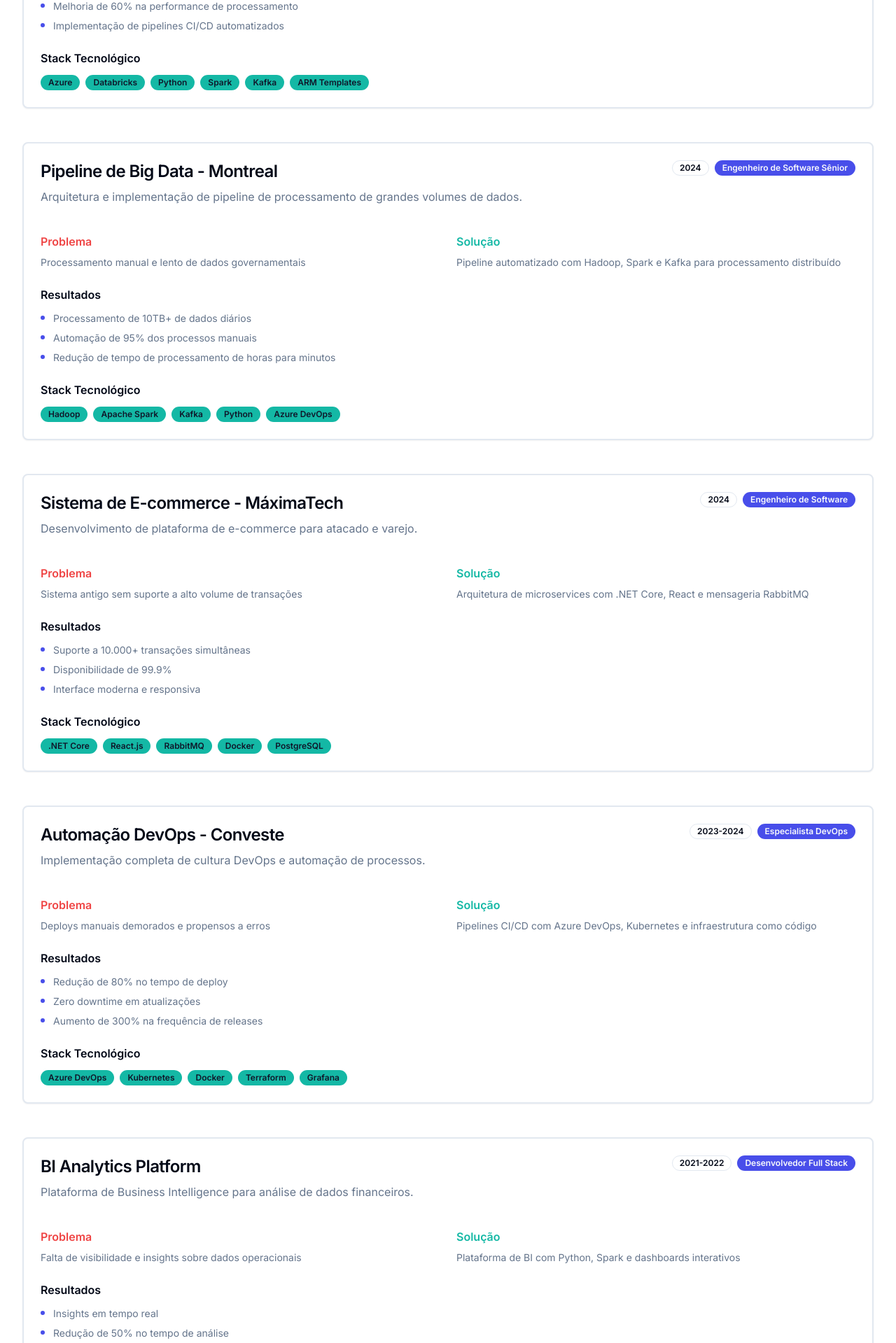
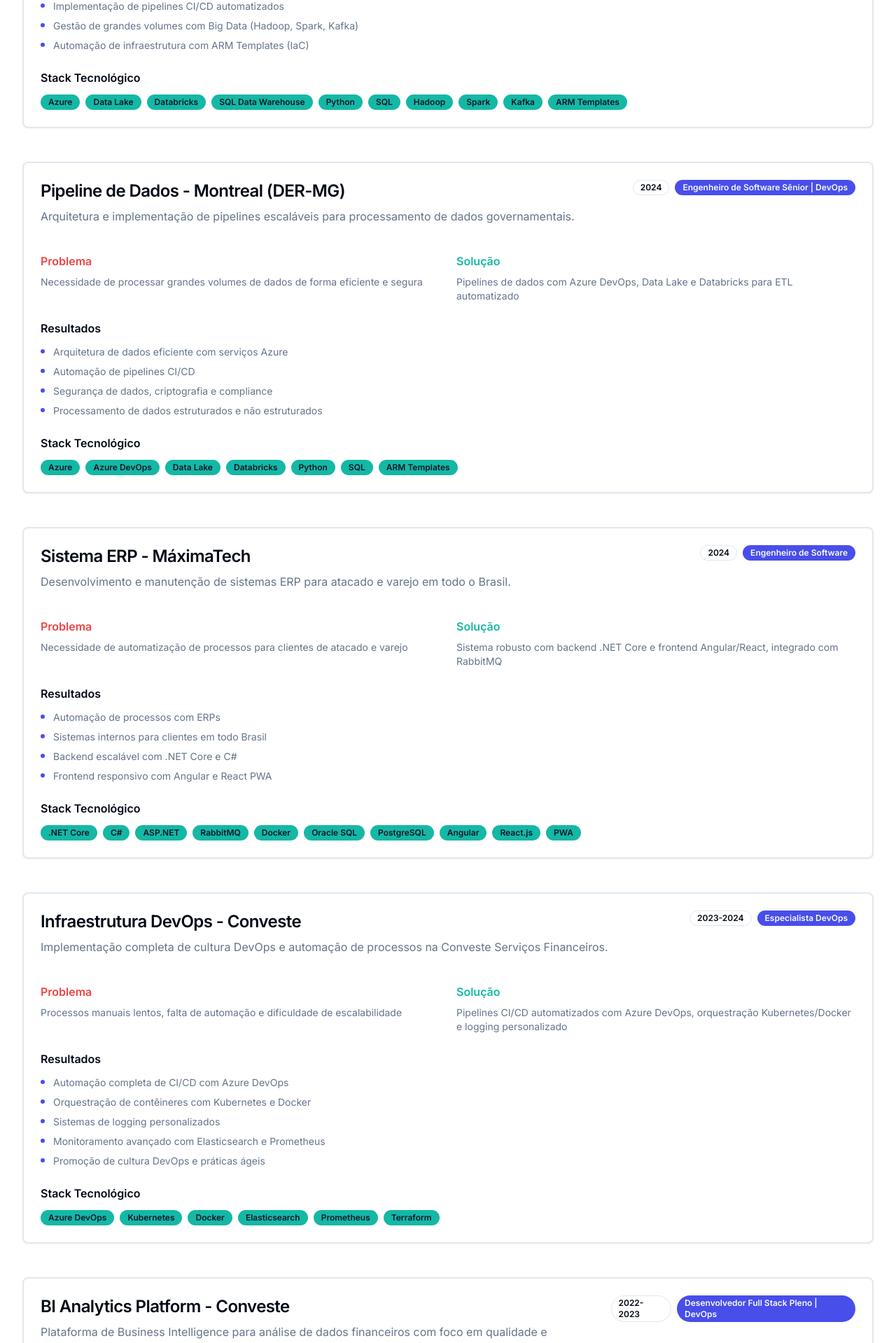
Before and after one commit to pedro-canedo/pedrocanedowebsite, a Next.js app: page /projetos in a window 1280 px wide. Shown: the part 640-2559 px from the top of the page at 70% size. Built offline with nearby package versions, Linux system fonts and the light colour scheme; no server answers.

Commit message:
feat: atualiza projetos com experiências profissionais reais e ajusta imagem de perfil

```diff
--- a/app/page.tsx
+++ b/app/page.tsx
@@ -44,7 +44,6 @@
           <div className="space-y-8">
             <div className="space-y-4">
               <h1 className="text-4xl font-bold tracking-tighter sm:text-5xl md:text-6xl lg:text-7xl">
-                Olá, sou{' '}
                 <span className="bg-gradient-to-r from-primary to-secondary bg-clip-text text-transparent">
                   Pedro Canedo
                 </span>
--- a/app/projetos/page.tsx
+++ b/app/projetos/page.tsx
@@ -11,74 +11,98 @@
 
 const projects = [
   {
-    title: 'DER-MG - Modernização de Infraestrutura',
+    title: 'DER-MG - Centralização e Otimização de Dados',
     description: 'Liderança técnica na modernização da infraestrutura do Departamento de Estradas e Rodagem de Minas Gerais.',
-    problem: 'Sistema legado com baixa escalabilidade e alto custo operacional',
-    solution: 'Migração para Azure com arquitetura de dados moderna utilizando Data Lake e Databricks',
+    problem: 'Dados fragmentados em sistemas legados sem centralização e baixa eficiência de processamento',
+    solution: 'Arquitetura de dados moderna em Azure com Data Lake, SQL Data Warehouse e Databricks para centralização e otimização',
     results: [
-      'Redução de 40% nos custos operacionais',
-      'Melhoria de 60% na performance de processamento',
-      'Implementação de pipelines CI/CD automatizados'
+      'Centralização de dados governamentais em nuvem',
+      'Implementação de pipelines CI/CD automatizados',
+      'Gestão de grandes volumes com Big Data (Hadoop, Spark, Kafka)',
+      'Automação de infraestrutura com ARM Templates (IaC)'
     ],
-    stack: ['Azure', 'Databricks', 'Python', 'Spark', 'Kafka', 'ARM Templates'],
+    stack: ['Azure', 'Data Lake', 'Databricks', 'SQL Data Warehouse', 'Python', 'SQL', 'Hadoop', 'Spark', 'Kafka', 'ARM Templates'],
     role: 'Tech Lead',
-    year: '2025'
+    year: '2024-2025'
   },
   {
-    title: 'Pipeline de Big Data - Montreal',
-    description: 'Arquitetura e implementação de pipeline de processamento de grandes volumes de dados.',
-    problem: 'Processamento manual e lento de dados governamentais',
-    solution: 'Pipeline automatizado com Hadoop, Spark e Kafka para processamento distribuído',
+    title: 'Pipeline de Dados - Montreal (DER-MG)',
+    description: 'Arquitetura e implementação de pipelines escaláveis para processamento de dados governamentais.',
+    problem: 'Necessidade de processar grandes volumes de dados de forma eficiente e segura',
+    solution: 'Pipelines de dados com Azure DevOps, Data Lake e Databricks para ETL automatizado',
     results: [
-      'Processamento de 10TB+ de dados diários',
-      'Automação de 95% dos processos manuais',
-      'Redução de tempo de processamento de horas para minutos'
+      'Arquitetura de dados eficiente com serviços Azure',
+      'Automação de pipelines CI/CD',
+      'Segurança de dados, criptografia e compliance',
+      'Processamento de dados estruturados e não estruturados'
     ],
-    stack: ['Hadoop', 'Apache Spark', 'Kafka', 'Python', 'Azure DevOps'],
-    role: 'Engenheiro de Software Sênior',
+    stack: ['Azure', 'Azure DevOps', 'Data Lake', 'Databricks', 'Python', 'SQL', 'ARM Templates'],
+    role: 'Engenheiro de Software Sênior | DevOps',
     year: '2024'
   },
   {
-    title: 'Sistema de E-commerce - MáximaTech',
-    description: 'Desenvolvimento de plataforma de e-commerce para atacado e varejo.',
-    problem: 'Sistema antigo sem suporte a alto volume de transações',
-    solution: 'Arquitetura de microservices com .NET Core, React e mensageria RabbitMQ',
+    title: 'Sistema ERP - MáximaTech',
+    description: 'Desenvolvimento e manutenção de sistemas ERP para atacado e varejo em todo o Brasil.',
+    problem: 'Necessidade de automatização de processos para clientes de atacado e varejo',
+    solution: 'Sistema robusto com backend .NET Core e frontend Angular/React, integrado com RabbitMQ',
     results: [
-      'Suporte a 10.000+ transações simultâneas',
-      'Disponibilidade de 99.9%',
-      'Interface moderna e responsiva'
+      'Automação de processos com ERPs',
+      'Sistemas internos para clientes em todo Brasil',
+      'Backend escalável com .NET Core e C#',
+      'Frontend responsivo com Angular e React PWA'
     ],
-    stack: ['.NET Core', 'React.js', 'RabbitMQ', 'Docker', 'PostgreSQL'],
+    stack: ['.NET Core', 'C#', 'ASP.NET', 'RabbitMQ', 'Docker', 'Oracle SQL', 'PostgreSQL', 'Angular', 'React.js', 'PWA'],
     role: 'Engenheiro de Software',
     year: '2024'
   },
   {
-    title: 'Automação DevOps - Conveste',
-    description: 'Implementação completa de cultura DevOps e automação de processos.',
-    problem: 'Deploys manuais demorados e propensos a erros',
-    solution: 'Pipelines CI/CD com Azure DevOps, Kubernetes e infraestrutura como código',
+    title: 'Infraestrutura DevOps - Conveste',
+    description: 'Implementação completa de cultura DevOps e automação de processos na Conveste Serviços Financeiros.',
+    problem: 'Processos manuais lentos, falta de automação e dificuldade de escalabilidade',
+    solution: 'Pipelines CI/CD automatizados com Azure DevOps, orquestração Kubernetes/Docker e logging personalizado',
     results: [
-      'Redução de 80% no tempo de deploy',
-      'Zero downtime em atualizações',
-      'Aumento de 300% na frequência de releases'
+      'Automação completa de CI/CD com Azure DevOps',
+      'Orquestração de contêineres com Kubernetes e Docker',
+      'Sistemas de logging personalizados',
+      'Monitoramento avançado com Elasticsearch e Prometheus',
+      'Promoção de cultura DevOps e práticas ágeis'
     ],
-    stack: ['Azure DevOps', 'Kubernetes', 'Docker', 'Terraform', 'Grafana'],
+    stack: ['Azure DevOps', 'Kubernetes', 'Docker', 'Elasticsearch', 'Prometheus', 'Terraform'],
     role: 'Especialista DevOps',
     year: '2023-2024'
   },
   {
-    title: 'BI Analytics Platform',
-    description: 'Plataforma de Business Intelligence para análise de dados financeiros.',
-    problem: 'Falta de visibilidade e insights sobre dados operacionais',
-    solution: 'Plataforma de BI com Python, Spark e dashboards interativos',
+    title: 'BI Analytics Platform - Conveste',
+    description: 'Plataforma de Business Intelligence para análise de dados financeiros com foco em qualidade e arquitetura.',
+    problem: 'Necessidade de processar e analisar grandes volumes de dados financeiros com qualidade',
+    solution: 'Plataforma BI com Python, Apache Spark, Pandas e arquitetura orientada a eventos (DDD)',
     results: [
-      'Insights em tempo real',
-      'Redução de 50% no tempo de análise',
-      'Decisões baseadas em dados confiáveis'
+      'Processamento de grandes volumes com Spark e Pandas',
+      'Integração com Data Lake Storage Gen2',
+      'Implementação de Domain-Driven Design (DDD)',
+      'Integração com Kafka e Azure Event Hub',
+      'Qualidade de código com TDD e Clean Code',
+      'Monitoramento com SonarQube'
     ],
-    stack: ['Python', 'Apache Spark', 'Pandas', 'Power BI', 'SQL Server'],
-    role: 'Desenvolvedor Full Stack',
-    year: '2021-2022'
+    stack: ['Python', 'Apache Spark', 'Pandas', 'Kafka', 'Azure Event Hub', 'Data Lake Gen2', 'SQL Server', 'Redis', '.NET Core', 'React'],
+    role: 'Desenvolvedor Full Stack Pleno | DevOps',
+    year: '2022-2023'
+  },
+  {
+    title: 'Cloud Infrastructure - H.Tech',
+    description: 'Desenvolvimento e manutenção de infraestrutura em Azure com foco em automação e DevOps.',
+    problem: 'Necessidade de infraestrutura escalável e automatizada em cloud para diversos clientes',
+    solution: 'Infraestrutura como código (IaC) com ARM Templates e Terraform, pipelines CI/CD automatizados',
+    results: [
+      'Infraestrutura automatizada em Azure',
+      'Pipelines CI/CD com Azure DevOps',
+      'Automação com ARM Templates e Terraform',
+      'Monitoramento com Azure Monitor e Application Insights',
+      'Alta disponibilidade e escalabilidade'
+    ],
+    stack: ['Azure', 'Azure DevOps', 'ARM Templates', 'Terraform', 'Azure Monitor', 'Application Insights'],
+    role: 'Desenvolvedor | DevOps (Freelance)',
+    year: '2019-2021'
   }
 ]
 
--- a/app/sobre/page.tsx
+++ b/app/sobre/page.tsx
@@ -63,9 +63,9 @@
                 <Image
                   src="/profile.png"
                   alt="Pedro Canedo"
-                  width={400}
-                  height={400}
-                  className="object-cover scale-145"
+                  width={600}
+                  height={200}
+                  className="object-cover scale-155"
                   style={{ objectPosition: '50% 50%' }}
                 />
               </div>
```
